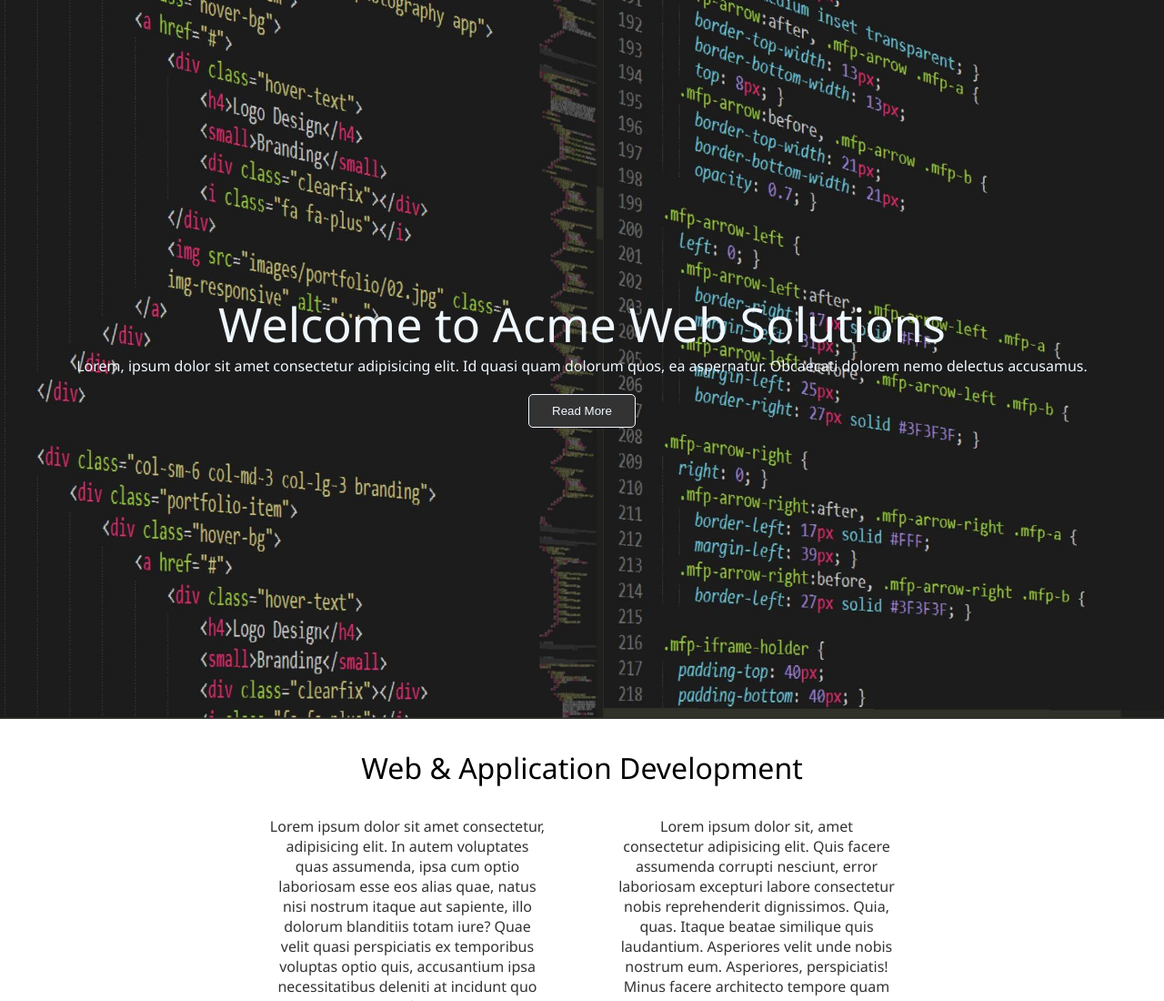
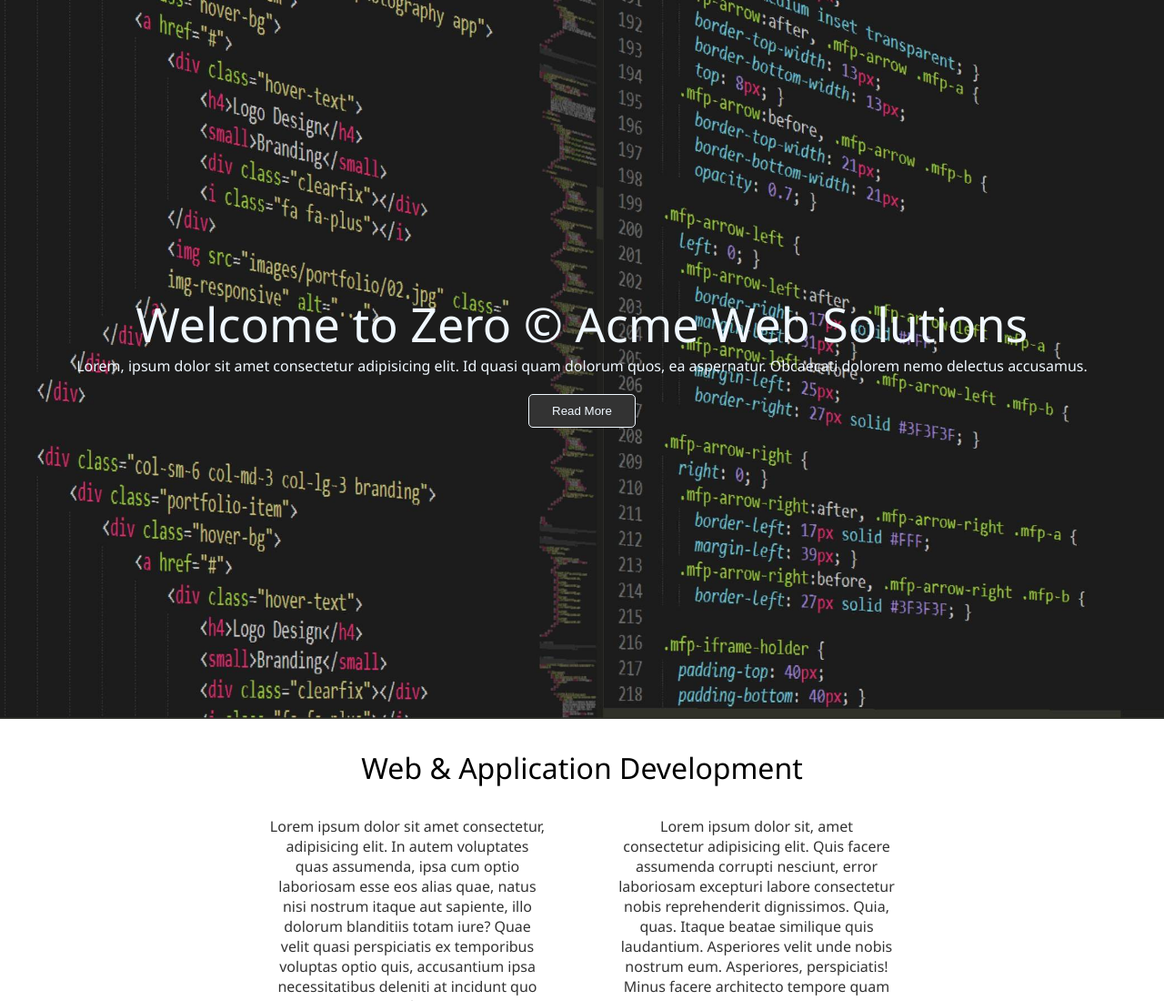
Before and after one commit to saphira666/zero, a plain HTML site: page index.html in a window 1280 px wide. Shown: the top 1100 px of the page at 91% size. Drawn offline with Linux system fonts and the light colour scheme.

Commit message:
initial test

```diff
--- a/index.html
+++ b/index.html
@@ -13,7 +13,7 @@
 <body>
     <div class="container">
         <div class="topo-container">
-            <h1>Welcome to Acme Web Solutions</h1>
+            <h1>Welcome to Zero © Acme Web Solutions</h1>
             <p>Lorem, ipsum dolor sit amet consectetur adipisicing elit. Id quasi quam dolorum quos, ea aspernatur.
                 Obcaecati dolorem nemo delectus accusamus.</p>
             <input type="submit" value="Read More">
```
